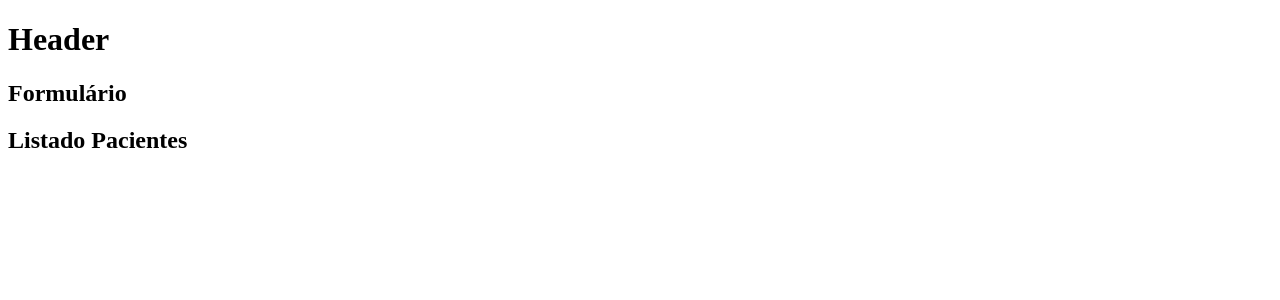
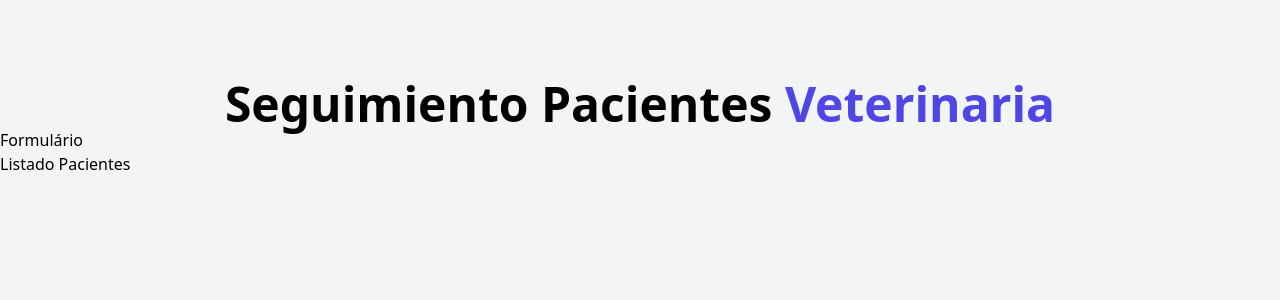
Before and after one commit to marshalmori/vet-react, a React (Vite) app: page / in a window 1280 px wide. Shown: the top 300 px of the page. Built offline with nearby package versions, Linux system fonts and the light colour scheme.

Commit message:
Configure Tailwind css

```diff
--- a/index.html
+++ b/index.html
@@ -8,7 +8,7 @@
   <title>Citas React</title>
 </head>
 
-<body>
+<body class="bg-gray-100 h-screen">
   <div id="root"></div>
   <script type="module" src="/src/main.jsx"></script>
 </body>
--- a/package.json
+++ b/package.json
@@ -16,6 +16,9 @@
     "@types/react": "^18.0.26",
     "@types/react-dom": "^18.0.9",
     "@vitejs/plugin-react": "^3.0.0",
+    "autoprefixer": "^10.4.13",
+    "postcss": "^8.4.21",
+    "tailwindcss": "^3.2.4",
     "vite": "^4.0.0"
   }
 }
--- /dev/null
+++ b/postcss.config.cjs
@@ -0,0 +1,6 @@
+module.exports = {
+  plugins: {
+    tailwindcss: {},
+    autoprefixer: {},
+  },
+}
--- a/src/App.jsx
+++ b/src/App.jsx
@@ -5,12 +5,12 @@
 const App = () => {
 
   return (
-    <>
+    <div className="container mx-auto mt-20">
      <Header/>
      <Formulario/>
      <ListadoPacientes/>
 
-    </>
+    </div>
   )
 }
 
--- a/src/components/Header.jsx
+++ b/src/components/Header.jsx
@@ -2,9 +2,10 @@
 
 const Header = () => {
   return (
-    <div>
-        <h1>Header</h1>
-    </div>
+    <h1 className="font-black text-5xl text-center md:w-2/3 mx-auto">
+      Seguimiento Pacientes {""}
+      <span className="text-indigo-600">Veterinaria</span>
+    </h1>
   )
 }
 
--- a/src/index.css
+++ b/src/index.css
@@ -0,0 +1,3 @@
+@tailwind base;
+@tailwind components;
+@tailwind utilities;
--- /dev/null
+++ b/tailwind.config.cjs
@@ -0,0 +1,8 @@
+/** @type {import('tailwindcss').Config} */
+module.exports = {
+  content: ["./index.html", "./src/**/*.jsx"],
+  theme: {
+    extend: {},
+  },
+  plugins: [],
+};
```
Also changed, not shown: 1 other file (tests, documents, lock files or other folders).
